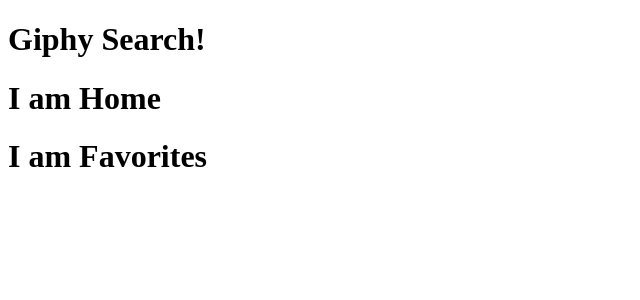
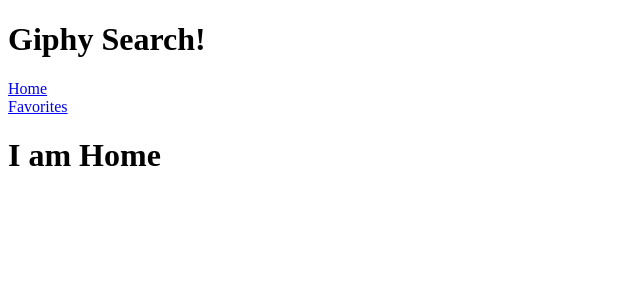
Before and after one commit to dylanroets/group-giphy-saga-project, a React (Create React App) app: page / in a window 1280 px wide. Shown: the top 300 px of the page, without its empty margins (0-640 px from the left). Built offline with nearby package versions, Linux system fonts and the light colour scheme.

Commit message:
nav working

```diff
--- a/src/components/App/App.js
+++ b/src/components/App/App.js
@@ -1,13 +1,29 @@
 import React from 'react';
 import Favorites from '../Favorites/Favorites';
 import Home from '../Home/Home';
+import { HashRouter as Router, Route, Link } from 'react-router-dom';
 
 function App(props) {
   return (
-    <div>
+
+    <div className='app'>
       <h1>Giphy Search!</h1>
-      <Home/>
-      <Favorites/>
+      <Router>
+        <nav>
+            <div>
+              <Link to="/">Home</Link>
+            </div>
+            <div>
+              <Link to="/Favorites">Favorites</Link>
+            </div>
+        </nav>
+        <Route exact path="/">
+          <Home/>
+        </Route>
+        <Route exact path="/Favorites">
+          <Favorites/>
+        </Route>
+      </Router>
     </div>
   );
 }
```
